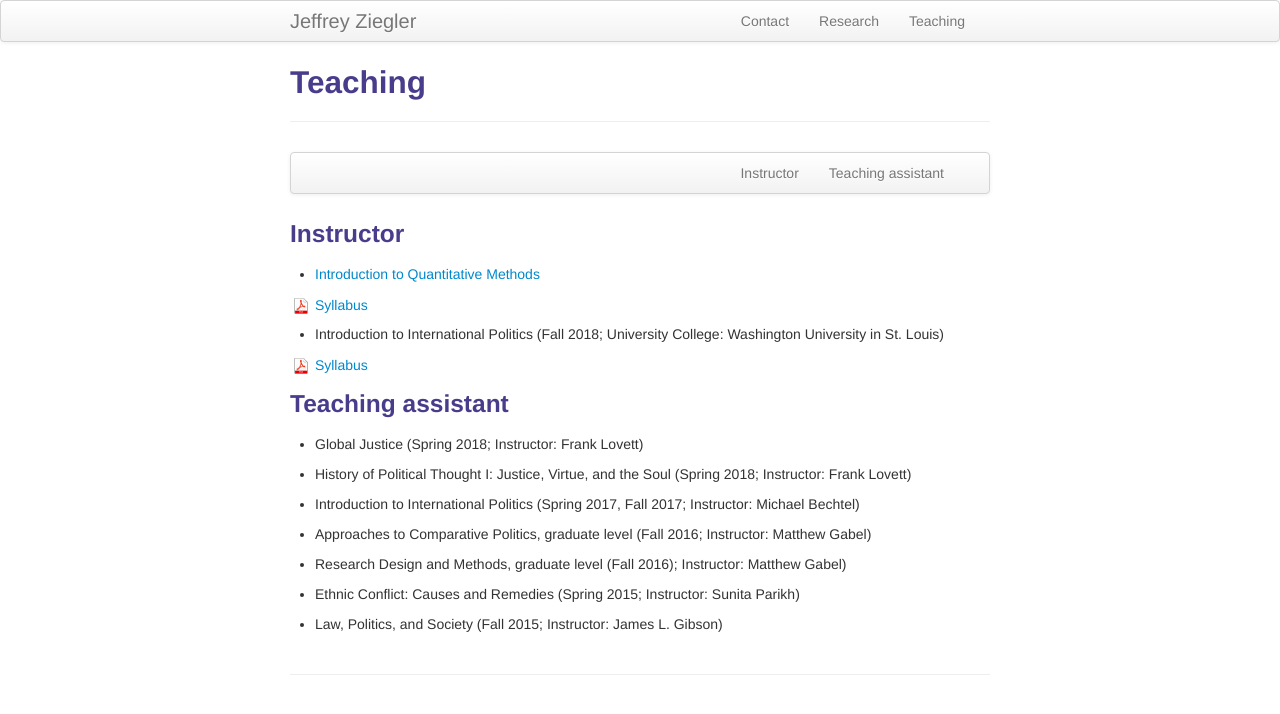
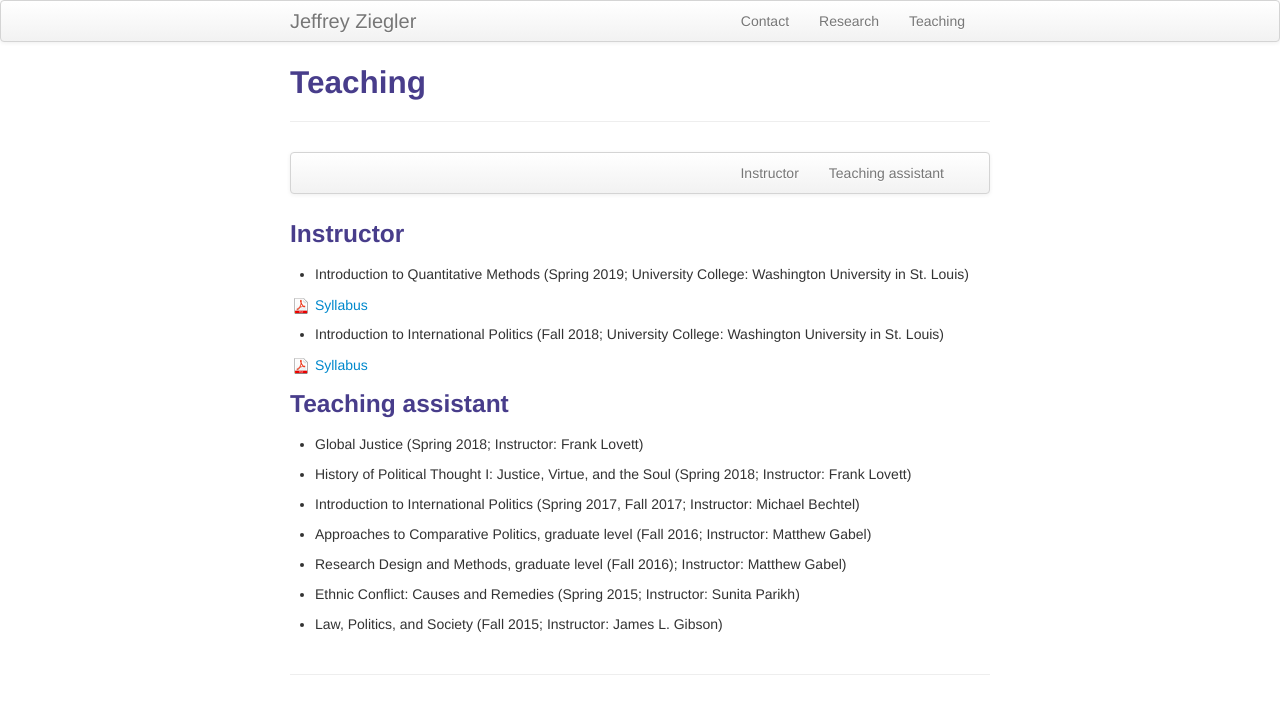
Before and after one commit to zieglerjef/zieglerjef.github.io, a Jekyll site: the page built from pages/teaching.md, in a window 1280 px wide. Shown: the top 714 px of the page. Built offline with Jekyll 4.4.1, drawn with Linux system fonts in a browser that asks for light colours.

Commit message:
Update teaching.md

```diff
--- a/pages/teaching.md
+++ b/pages/teaching.md
@@ -14,7 +14,7 @@ description: Jeff Ziegler's teaching
 </div>
 ### <a name="instructor"></a>Instructor
 
-- [Introduction to Quantitative Methods](Spring 2019; University College: Washington University in St. Louis)
+- Introduction to Quantitative Methods (Spring 2019; University College: Washington University in St. Louis)
 
 <table align="left">
   <tr><td><a href="https://www.dropbox.com/s/5e62lkb6ctsisii/JZ_Syllabus_QPM_Spring2019.pdf?dl=0" target="_blank"> <img src="icons16/pdf-icon.png" alt="hi" class="inline"/> Syllabus </a></td></tr>
```
